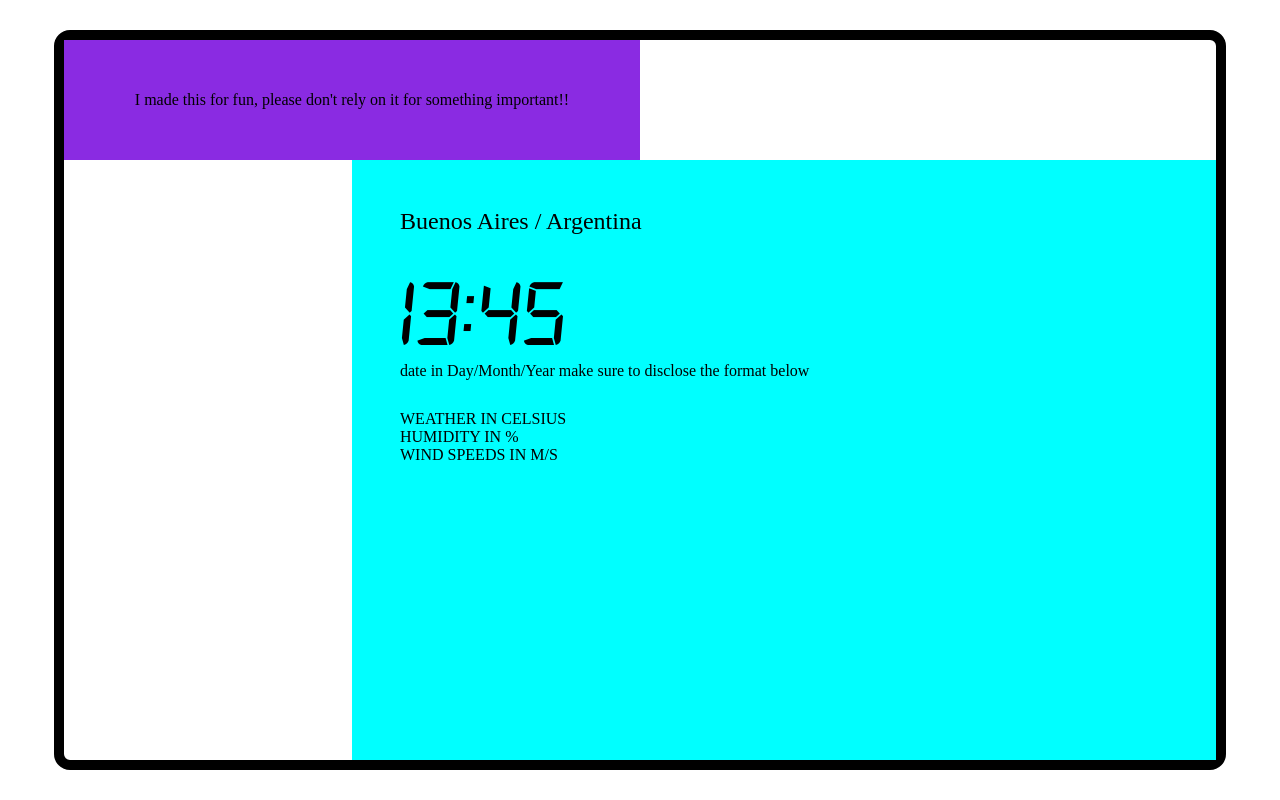
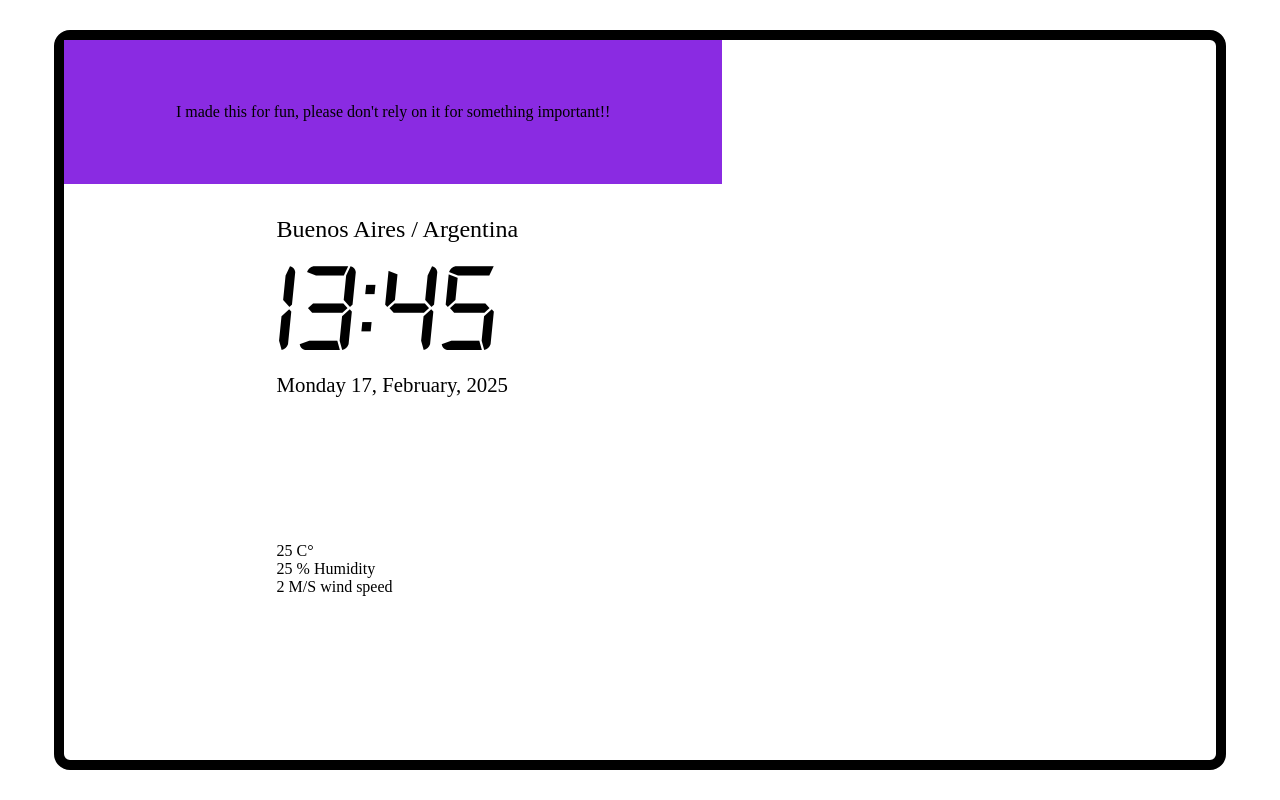
Before and after one commit to sbassan1/weather-app, a website built with webpack: page src/template.html in a window 1280 px wide. Built offline with nearby package versions, Linux system fonts and the light colour scheme; a web font is replaced by a local one.

Commit message:
Some style changes

```diff
--- a/src/styles/styles.css
+++ b/src/styles/styles.css
@@ -36,8 +36,8 @@ body {
 
     display: grid;
 
-    grid-template-rows: 1fr 4fr 1fr;
-    grid-template-columns: 1fr 1fr 1fr 1fr;
+    grid-template-rows: 1fr 4fr;
+    grid-template-columns: 1fr 3fr 3fr;
 
 }
 
@@ -56,30 +56,41 @@ body {
 .content {
 
     grid-row: 2/4;
-    grid-column: 2/5;
+    grid-column: 2/4;
 
-    display: flex;
-    flex-direction: column;
-    gap: 30px;
+    display: grid;
 
-    background-color: aqua;
+    grid-template-rows: 3fr 2fr;
 
+    /* background-color: aqua; */
     padding-left: 3em;
-    padding-top: 3em;
+    padding-top: 2em;
 }
 
-
-.city-name {
-    font-size: 1.5em;
-}
 
 .clock {
     display: flex;
     flex-direction: column;
+
+
+    /* background-color: yellow; */
+}
+
+#city-name {
+    font-size: 1.5em;
 }
 
 #time {
-    font-size: 6em;
-
+    font-size: 8em;
     font-family: "digital";
 }
+
+#date {
+    font-size: 1.3em;
+}
+
+.weather {
+
+    /* background-color: chartreuse; */
+
+}
--- a/src/template.html
+++ b/src/template.html
@@ -13,29 +13,29 @@
 
         <div class="content">
 
-            <div class="city-name"> Buenos Aires / Argentina </div>
+            <div class="clock">
 
-            <div class="clock">
+                <div id="city-name"> Buenos Aires / Argentina </div>
 
                 <p id="time">13:45</p> <em></em>
 
-                <p id="date">date in Day/Month/Year make sure to disclose the format below </p>
+                <p id="date"> Monday 17, February, 2025 </p>
 
             </div>
 
 
-            <div class="Weather">
+            <div class="weather">
 
-                <div id="current-weather"> WEATHER IN CELSIUS</div>
+                <div id="current-weather"> 25 C°</div>
 
                 <div class="weather-extra">
 
                     <div class="humidity">
-                        HUMIDITY IN %
+                        25 % Humidity
                     </div>
 
                     <div class="wind-speed">
-                        WIND SPEEDS IN M/S
+                        2 M/S wind speed
                     </div>
 
                 </div>
```
